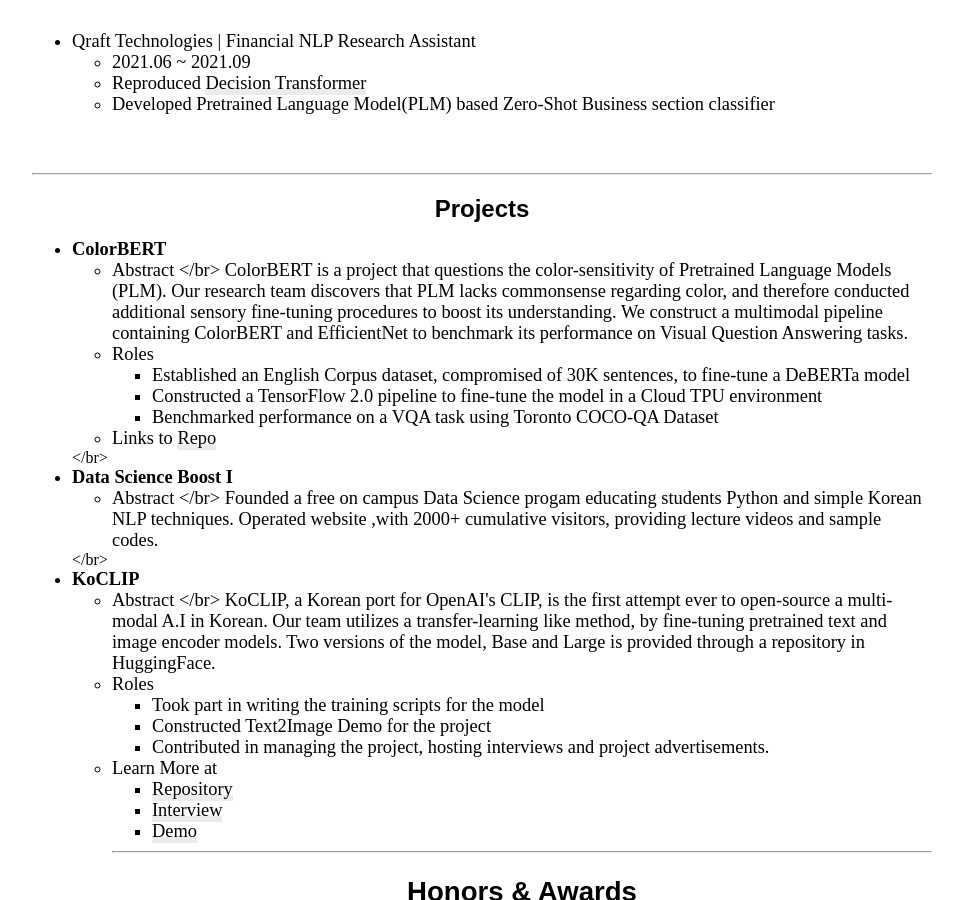
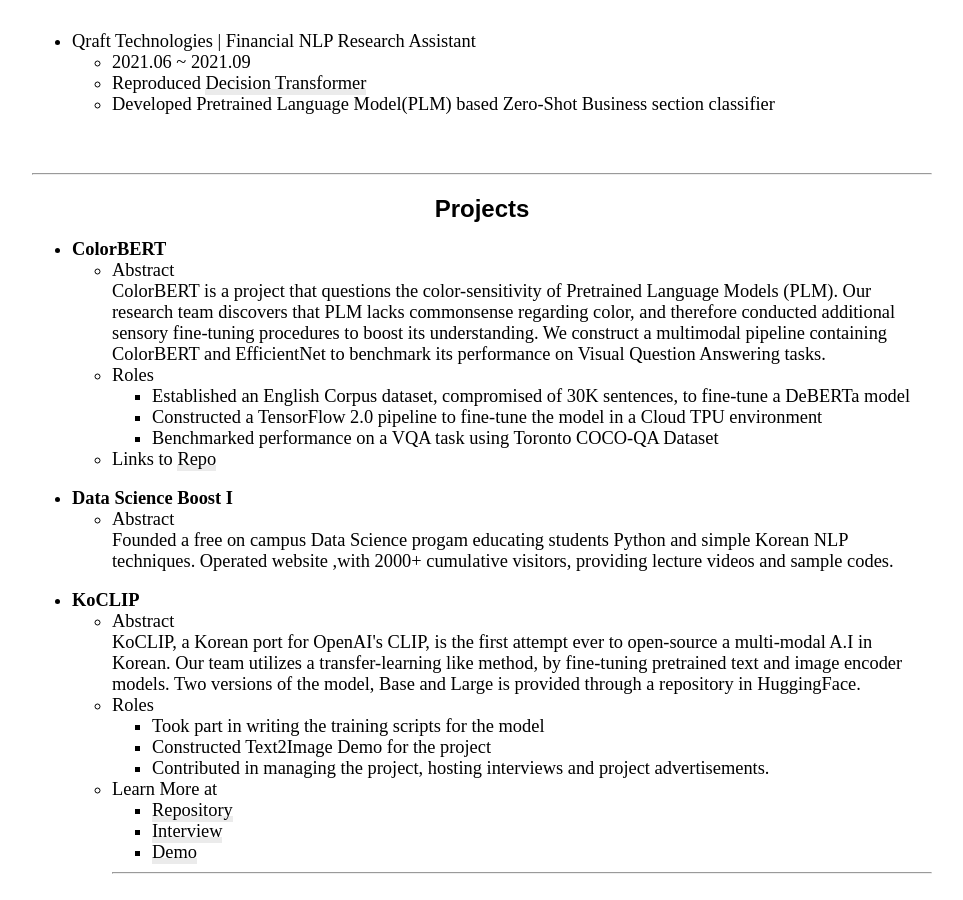
Before and after one commit to guijinSON/guijinSON.github.io, a Jekyll site: the page built from Learn_More.md, in a window 1280 px wide and 900 px high, scrolled down 716 px. Shown: the whole window, without its empty margins (158-1121 px from the left). Built offline with Jekyll 4.4.1, drawn with Linux system fonts in a browser that asks for light colours; nearby versions of some CDN libraries.

Commit message:
Update Learn_More.md

```diff
--- a/Learn_More.md
+++ b/Learn_More.md
@@ -44,7 +44,7 @@
 <div align="center"> <h2> Projects </h2></div>
 <ul>
  <li> <strong>ColorBERT </strong></li>
- <ul> <li> Abstract </br>
+ <ul> <li> Abstract <br/>
   ColorBERT is a project that questions the color-sensitivity of Pretrained Language Models (PLM). Our research team discovers that PLM lacks commonsense regarding color, and therefore conducted additional sensory fine-tuning procedures to boost its understanding. We construct a multimodal pipeline containing ColorBERT and EfficientNet to benchmark its performance on Visual Question Answering tasks.</li>
   <li> Roles </li>
   <ul>
@@ -52,15 +52,15 @@
    <li>Constructed a TensorFlow 2.0 pipeline to fine-tune the model in a Cloud TPU environment</li>
    <li>Benchmarked performance on a VQA task using Toronto COCO-QA Dataset</li>
   </ul>
-  <li> Links to <a href="https://github.com/guijinSON/color-bert"> Repo </a></li></ul></br>
+  <li> Links to <a href="https://github.com/guijinSON/color-bert"> Repo </a></li></ul><br/>
 
  <li> <strong>Data Science Boost I</strong> </li>
- <ul><li> Abstract </br>
+ <ul><li> Abstract <br/>
 Founded a free on campus Data Science progam educating students Python and simple Korean NLP techniques. Operated website ,with 2000+ cumulative visitors, providing lecture videos and sample codes. </li>
-</ul></br>
+</ul><br/>
 
  <li> <strong> KoCLIP</strong>
- <ul><li> Abstract </br>
+ <ul><li> Abstract <br/>
  KoCLIP, a Korean port for OpenAI's CLIP, is the first attempt ever to open-source a multi-modal A.I in Korean. Our team utilizes a transfer-learning like method, by fine-tuning pretrained text and image encoder models. Two versions of the model, Base and Large is provided through a repository in HuggingFace.</li>
  <li>Roles</li>
  <ul>
```
